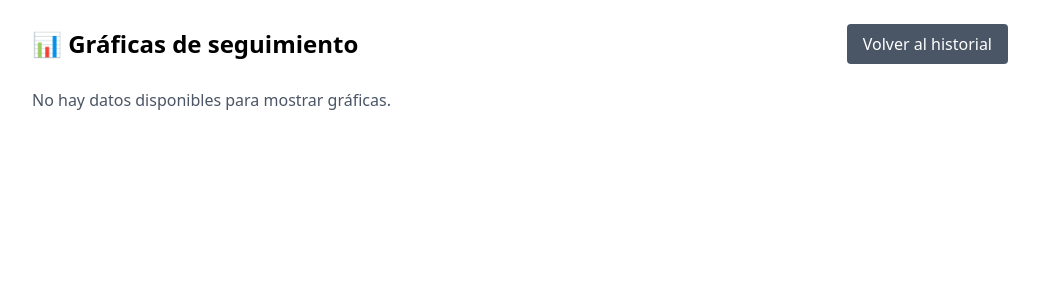
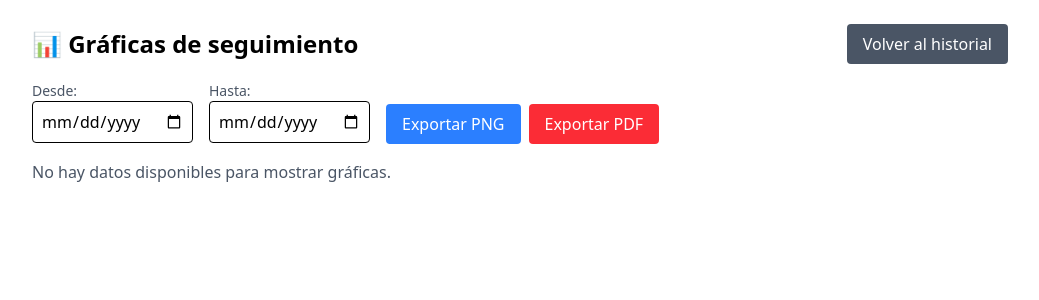
Before and after one commit to buski87/register_medicines, a React (Vite) app: page /charts in a window 1280 px wide. Shown: the top 300 px of the page, without its empty margins (120-1159 px from the left). Built offline with nearby package versions, Linux system fonts and the light colour scheme.

Commit message:
chart
corrigiendo errores de las graficas

```diff
--- a/src/pages/Charts.jsx
+++ b/src/pages/Charts.jsx
@@ -1,11 +1,17 @@
-import { useEffect, useState } from 'react';
+// src/pages/Charts.jsx
+import { useEffect, useState, useRef } from 'react';
 import { useNavigate } from 'react-router-dom';
+import html2canvas from 'html2canvas';
+import jsPDF from 'jspdf';
 import HealthCharts from '../components/HealthCharts';
 
 const Charts = () => {
   const navigate = useNavigate();
   const user = JSON.parse(localStorage.getItem('loggedInUser'));
   const [history, setHistory] = useState([]);
+  const [startDate, setStartDate] = useState('');
+  const [endDate, setEndDate] = useState('');
+  const chartRef = useRef(null);
 
   useEffect(() => {
     if (!user) return;
@@ -37,20 +43,87 @@ const Charts = () => {
     setHistory(dates);
   }, [user]);
 
+  const isDateInRange = (dateStr) => {
+    if (!startDate && !endDate) return true;
+    if (startDate && dateStr < startDate) return false;
+    if (endDate && dateStr > endDate) return false;
+    return true;
+  };
+
+  const filteredHistory = history.filter((entry) => isDateInRange(entry.date));
+
+  const exportAsImageOrPDF = async (type = 'png') => {
+    if (!chartRef.current) return;
+    const canvas = await html2canvas(chartRef.current);
+    if (type === 'png') {
+      const link = document.createElement('a');
+      link.download = 'graficas.png';
+      link.href = canvas.toDataURL();
+      link.click();
+    } else if (type === 'pdf') {
+      const imgData = canvas.toDataURL('image/png');
+      const pdf = new jsPDF();
+      const imgProps = pdf.getImageProperties(imgData);
+      const pdfWidth = pdf.internal.pageSize.getWidth();
+      const pdfHeight = (imgProps.height * pdfWidth) / imgProps.width;
+      pdf.addImage(imgData, 'PNG', 0, 0, pdfWidth, pdfHeight);
+      pdf.save('graficas.pdf');
+    }
+  };
+
   return (
     <div className="p-6 max-w-5xl mx-auto">
-      <div className="flex justify-between items-center mb-6">
+      <div className="flex justify-between items-center mb-4">
         <h1 className="text-2xl font-bold">📊 Gráficas de seguimiento</h1>
         <button
-        onClick={() => (window.location.href = '/history')}
-        className="bg-gray-600 text-white px-4 py-2 rounded"
+          onClick={() => (window.location.href = '/history')}
+          className="bg-gray-600 text-white px-4 py-2 rounded"
         >
-        Volver al historial
+          Volver al historial
         </button>
       </div>
 
-      {history.length > 0 ? (
-        <HealthCharts data={history} />
+      <div className="flex flex-col md:flex-row gap-4 items-center mb-4">
+        <div className="flex flex-col">
+          <label className="text-sm text-gray-600">Desde:</label>
+          <input
+            type="date"
+            value={startDate}
+            onChange={(e) => setStartDate(e.target.value)}
+            className="border p-2 rounded"
+          />
+        </div>
+
+        <div className="flex flex-col">
+          <label className="text-sm text-gray-600">Hasta:</label>
+          <input
+            type="date"
+            value={endDate}
+            onChange={(e) => setEndDate(e.target.value)}
+            className="border p-2 rounded"
+          />
+        </div>
+
+        <div className="flex gap-2 mt-4 md:mt-6">
+          <button
+            onClick={() => exportAsImageOrPDF('png')}
+            className="bg-blue-500 text-white px-4 py-2 rounded"
+          >
+            Exportar PNG
+          </button>
+          <button
+            onClick={() => exportAsImageOrPDF('pdf')}
+            className="bg-red-500 text-white px-4 py-2 rounded"
+          >
+            Exportar PDF
+          </button>
+        </div>
+      </div>
+
+      {filteredHistory.length > 0 ? (
+        <div ref={chartRef}>
+          <HealthCharts data={filteredHistory} />
+        </div>
       ) : (
         <p className="text-gray-600">No hay datos disponibles para mostrar gráficas.</p>
       )}
```
